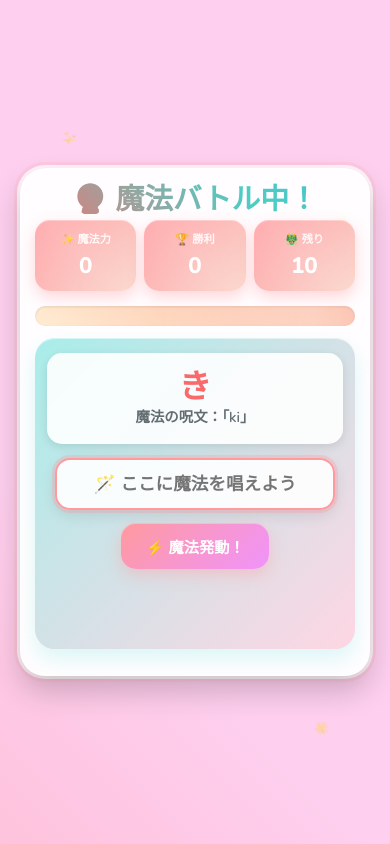
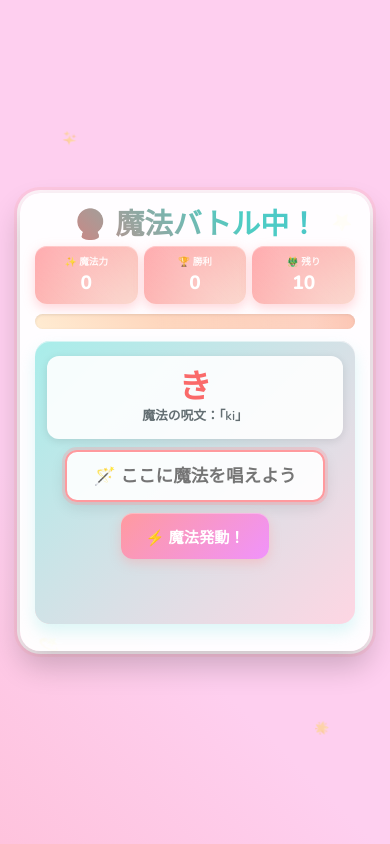
Before and after one commit to kento20050124/fantasy-typing-kingdom, a plain HTML site: page index.html in a window 390 px wide. Both pictures are taken after a click on the button "🚀 魔法の冒険スタート！". Drawn offline with nearby package versions, Linux system fonts and the light colour scheme.

Commit message:
📱 iPhone完全フィット！スクロール問題解決

```diff
--- a/index.html
+++ b/index.html
@@ -19,11 +19,11 @@
             background: linear-gradient(45deg, #ff9a9e, #fecfef, #fecfef, #ff9a9e);
             background-size: 400% 400%;
             animation: rainbow 8s ease infinite;
-            min-height: 100vh;
+            height: 100vh;
             display: flex;
             justify-content: center;
             align-items: center;
-            padding: 15px;
+            padding: 10px;
             overflow: hidden;
         }
 
@@ -64,21 +64,22 @@
 
         .container {
             background: rgba(255, 255, 255, 0.95);
-            border-radius: 25px;
-            padding: 20px;
+            border-radius: 20px;
+            padding: 15px;
             box-shadow:
-                0 15px 30px rgba(0, 0, 0, 0.2),
-                0 0 0 3px rgba(255, 255, 255, 0.8),
-                0 0 0 6px rgba(255, 182, 193, 0.3);
-            max-width: 380px;
+                0 10px 25px rgba(0, 0, 0, 0.2),
+                0 0 0 2px rgba(255, 255, 255, 0.8),
+                0 0 0 4px rgba(255, 182, 193, 0.3);
+            max-width: 360px;
             width: 100%;
             text-align: center;
             position: relative;
             z-index: 10;
             animation: glow 4s ease infinite;
-            /* 縦長画面でのコンパクト化 */
-            max-height: 85vh;
-            overflow-y: auto;
+            /* 画面に完全フィット */
+            max-height: 95vh;
+            height: fit-content;
+            overflow: visible;
         }
 
         @keyframes glow {
@@ -96,14 +97,14 @@
 
         .title {
             font-family: 'Fredoka One', cursive;
-            font-size: 2rem;
+            font-size: 1.6rem;
             background: linear-gradient(45deg, #ff6b6b, #4ecdc4, #45b7d1, #feca57, #ff9ff3);
             background-size: 300% 300%;
             -webkit-background-clip: text;
             -webkit-text-fill-color: transparent;
             background-clip: text;
             animation: textRainbow 3s ease infinite;
-            margin-bottom: 8px;
+            margin-bottom: 6px;
             line-height: 1.1;
         }
 
@@ -113,16 +114,16 @@
         }
 
         .subtitle {
-            font-size: 0.9rem;
+            font-size: 0.8rem;
             color: #666;
-            margin-bottom: 15px;
+            margin-bottom: 10px;
             font-weight: 600;
             line-height: 1.3;
         }
 
         .mascot {
-            font-size: 3.5rem;
-            margin: 10px 0;
+            font-size: 2.5rem;
+            margin: 8px 0;
             animation: bounce 2s ease infinite;
             filter: drop-shadow(0 3px 10px rgba(255, 105, 180, 0.3));
         }
@@ -135,18 +136,18 @@
         .stats {
             display: grid;
             grid-template-columns: repeat(3, 1fr);
-            gap: 8px;
-            margin-bottom: 15px;
+            gap: 6px;
+            margin-bottom: 10px;
         }
 
         .stat-box {
             background: linear-gradient(135deg, #ff9a9e, #fad0c4);
             color: white;
-            padding: 10px 6px;
-            border-radius: 15px;
+            padding: 8px 4px;
+            border-radius: 12px;
             font-weight: 700;
             box-shadow:
-                0 6px 15px rgba(255, 154, 158, 0.4),
+                0 4px 12px rgba(255, 154, 158, 0.4),
                 inset 0 1px 0 rgba(255, 255, 255, 0.3);
             position: relative;
             overflow: hidden;
@@ -169,15 +170,15 @@
         }
 
         .stat-label {
-            font-size: 0.7rem;
+            font-size: 0.6rem;
             opacity: 0.9;
-            margin-bottom: 3px;
+            margin-bottom: 2px;
             position: relative;
             z-index: 2;
         }
 
         .stat-value {
-            font-size: 1.4rem;
+            font-size: 1.2rem;
             font-weight: 900;
             position: relative;
             z-index: 2;
@@ -185,9 +186,9 @@
 
         .progress-bar {
             background: linear-gradient(45deg, #ffecd2, #fcb69f);
-            border-radius: 20px;
-            height: 20px;
-            margin: 12px 0;
+            border-radius: 15px;
+            height: 15px;
+            margin: 8px 0;
             overflow: hidden;
             box-shadow: inset 0 1px 3px rgba(0, 0, 0, 0.1);
             position: relative;
@@ -214,7 +215,7 @@
             background-size: 200% 200%;
             height: 100%;
             width: 0%;
-            border-radius: 20px;
+            border-radius: 15px;
             transition: width 0.8s ease;
             animation: progressRainbow 2s ease infinite;
             position: relative;
@@ -228,11 +229,11 @@
 
         .word-area {
             background: linear-gradient(135deg, #a8edea, #fed6e3);
-            border-radius: 20px;
-            padding: 20px 15px;
-            margin: 15px 0;
+            border-radius: 15px;
+            padding: 15px 12px;
+            margin: 10px 0;
             box-shadow:
-                0 10px 20px rgba(168, 237, 234, 0.4),
+                0 8px 16px rgba(168, 237, 234, 0.4),
                 inset 0 1px 0 rgba(255, 255, 255, 0.5);
             position: relative;
             overflow: hidden;
@@ -258,18 +259,18 @@
 
         .word-display {
             background: rgba(255, 255, 255, 0.9);
-            border-radius: 15px;
-            padding: 18px 12px;
-            margin-bottom: 15px;
-            box-shadow: 0 3px 10px rgba(0, 0, 0, 0.1);
+            border-radius: 12px;
+            padding: 15px 10px;
+            margin-bottom: 12px;
+            box-shadow: 0 2px 8px rgba(0, 0, 0, 0.1);
             position: relative;
             z-index: 2;
         }
 
         .current-word {
-            font-size: 2.2rem;
+            font-size: 1.8rem;
             font-weight: 900;
-            margin-bottom: 8px;
+            margin-bottom: 6px;
             color: #2d3436;
             animation: wordPulse 2s ease infinite;
             font-family: 'Fredoka One', cursive;
@@ -282,7 +283,7 @@
         }
 
         .romaji-hint {
-            font-size: 0.9rem;
+            font-size: 0.8rem;
             color: #636e72;
             font-weight: 600;
             line-height: 1.2;
@@ -291,25 +292,25 @@
         .input-area {
             display: flex;
             flex-direction: column;
-            gap: 12px;
+            gap: 10px;
             align-items: center;
             position: relative;
             z-index: 2;
         }
 
         .text-input {
-            font-size: 1.2rem;
-            padding: 15px;
+            font-size: 1.1rem;
+            padding: 12px;
             border: none;
-            border-radius: 15px;
+            border-radius: 12px;
             background: rgba(255, 255, 255, 0.9);
             text-align: center;
             font-weight: 700;
             color: #2d3436;
             width: 100%;
-            max-width: 280px;
+            max-width: 260px;
             box-shadow:
-                0 5px 15px rgba(0, 0, 0, 0.1),
+                0 3px 12px rgba(0, 0, 0, 0.1),
                 inset 0 1px 0 rgba(255, 255, 255, 0.8);
             transition: all 0.3s ease;
             font-family: inherit;
@@ -330,12 +331,12 @@
             background: linear-gradient(135deg, #ff9a9e, #f093fb);
             color: white;
             border: none;
-            padding: 14px 28px;
-            font-size: 1rem;
-            border-radius: 15px;
+            padding: 12px 24px;
+            font-size: 0.9rem;
+            border-radius: 12px;
             font-weight: 800;
             box-shadow:
-                0 6px 15px rgba(255, 154, 158, 0.4),
+                0 4px 12px rgba(255, 154, 158, 0.4),
                 inset 0 1px 0 rgba(255, 255, 255, 0.3);
             cursor: pointer;
             transition: all 0.2s ease;
@@ -367,12 +368,12 @@
             background: linear-gradient(135deg, #a8edea, #fed6e3);
             color: #2d3436;
             border: none;
-            padding: 16px 32px;
-            font-size: 1.1rem;
-            border-radius: 15px;
+            padding: 14px 28px;
+            font-size: 1rem;
+            border-radius: 12px;
             font-weight: 800;
             box-shadow:
-                0 6px 15px rgba(168, 237, 234, 0.4),
+                0 4px 12px rgba(168, 237, 234, 0.4),
                 inset 0 1px 0 rgba(255, 255, 255, 0.5);
             cursor: pointer;
             transition: all 0.2s ease;
@@ -401,10 +402,10 @@
         }
 
         .feedback {
-            font-size: 1.1rem;
+            font-size: 1rem;
             font-weight: 700;
-            margin: 15px 0;
-            min-height: 35px;
+            margin: 10px 0;
+            min-height: 30px;
             display: flex;
             align-items: center;
             justify-content: center;
```
